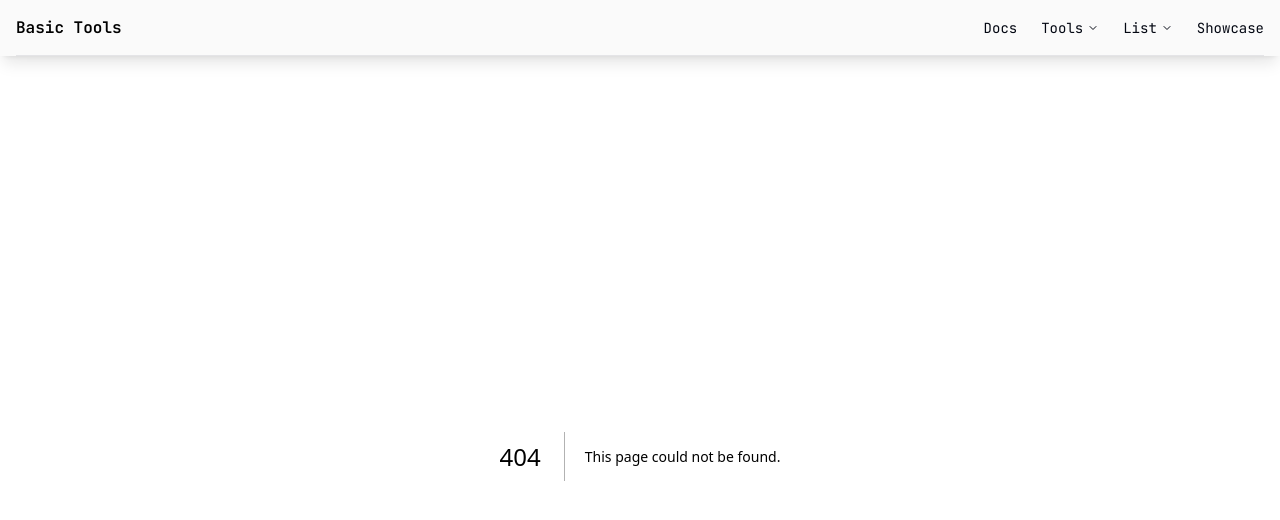
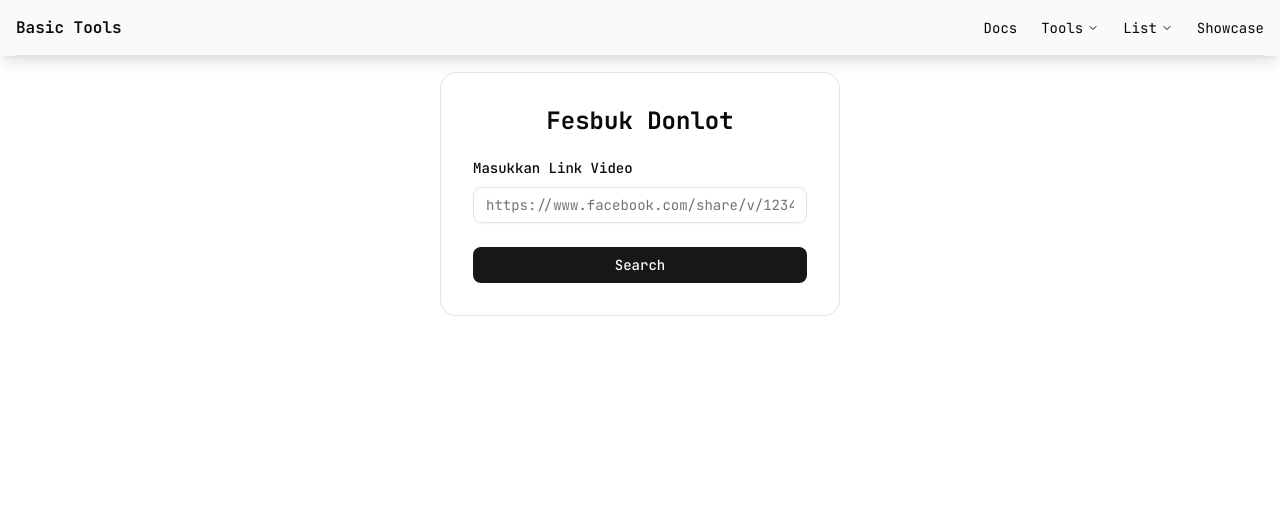
Before and after one commit to Lightning-88/basic-tools, a Next.js app: page /fbdown in a window 1280 px wide. Before the commit this address had no page. Shown: the top 520 px of the page. Built offline with nearby package versions, Linux system fonts and the light colour scheme.

Commit message:
add fb dwnld feature

```diff
--- /dev/null
+++ b/src/app/fbdown/page.jsx
@@ -0,0 +1,90 @@
+"use client";
+
+import { Button } from "@/components/ui/button";
+import { Input } from "@/components/ui/input";
+import { Label } from "@/components/ui/label";
+import { LoaderCircle } from "lucide-react";
+import Link from "next/link";
+import { useState } from "react";
+import { v4 } from "uuid";
+
+export default function FbDownPage() {
+  const [link, setLink] = useState("");
+  const [downloadLink, setDownloadLink] = useState("");
+  const [loading, setLoading] = useState(false);
+  const uuidv4 = v4();
+
+  const handleSearch = async () => {
+    if (!link) return alert("link kosong");
+    setDownloadLink("");
+
+    setLoading(true);
+    const response = await fetch("https://fdown.isuru.eu.org/download", {
+      method: "POST",
+      headers: {
+        "Content-Type": "application/json",
+      },
+      body: JSON.stringify({ url: link.trim(), quality: "best" }),
+    });
+    const result = await response.json();
+
+    if (!result.status === "success") {
+      setLoading(false);
+      alert("download gagal");
+    }
+
+    fetch(result.download_url)
+      .then((res) => res.blob())
+      .then((blob) => {
+        const url = URL.createObjectURL(blob);
+        console.log(url);
+        setDownloadLink(url);
+        setLoading(false);
+      });
+  };
+
+  return (
+    <div className="flex justify-center items-center py-4 flex-col gap-4 mx-4 md:flex-row">
+      <div className="flex flex-col space-y-6 p-8 border border-zinc-200 rounded-2xl w-full max-w-[400px] dark:border-zinc-700">
+        <h1 className="text-center text-2xl font-bold">Fesbuk Donlot</h1>
+
+        {downloadLink && (
+          <div className="space-y-2">
+            <video src={downloadLink} controls></video>
+            <Link href={downloadLink} download={`downloaded_${uuidv4}`}>
+              <Button className="cursor-pointer">Download</Button>
+            </Link>
+          </div>
+        )}
+
+        <div className="grid w-full max-w-sm items-center gap-3">
+          <Label htmlFor="text">Masukkan Link Video</Label>
+          <Input
+            className="text-xs"
+            type="text"
+            id="text"
+            placeholder="https://www.facebook.com/share/v/12345678"
+            onChange={(e) => setLink(e.target.value)}
+            value={link}
+          />
+        </div>
+
+        <Button
+          onClick={handleSearch}
+          disabled={loading}
+          className="cursor-pointer"
+        >
+          {loading && (
+            <svg
+              className="size-5 animate-spin fill-zinc-50 dark:fill-zinc-950"
+              viewBox="0 0 24 24"
+            >
+              <LoaderCircle />
+            </svg>
+          )}
+          Search
+        </Button>
+      </div>
+    </div>
+  );
+}
--- a/src/components/Navbar.jsx
+++ b/src/components/Navbar.jsx
@@ -91,10 +91,11 @@
               <span
                 className={`absolute ${
                   isMouseOver ? "flex" : "hidden"
-                } text-sm flex-col text-left border top-6 gap-2 rounded-md bg-zinc-50 dark:bg-zinc-900 border-zinc-200 dark:border-zinc-700 left-0 p-4 w-44`}
+                } z-20 text-sm flex-col text-left border top-6 gap-2 rounded-md bg-zinc-50 dark:bg-zinc-900 border-zinc-200 dark:border-zinc-700 left-0 p-4 w-44`}
               >
                 <Link href="/qris-generator">Qris Generator</Link>
                 <Link href="/qrcode">QR Generator</Link>
+                <Link href="/fbdown">Fb Download</Link>
               </span>
             </div>
             <button className="flex gap-1 text-gray-950 text-sm/6 dark:text-white">
```
